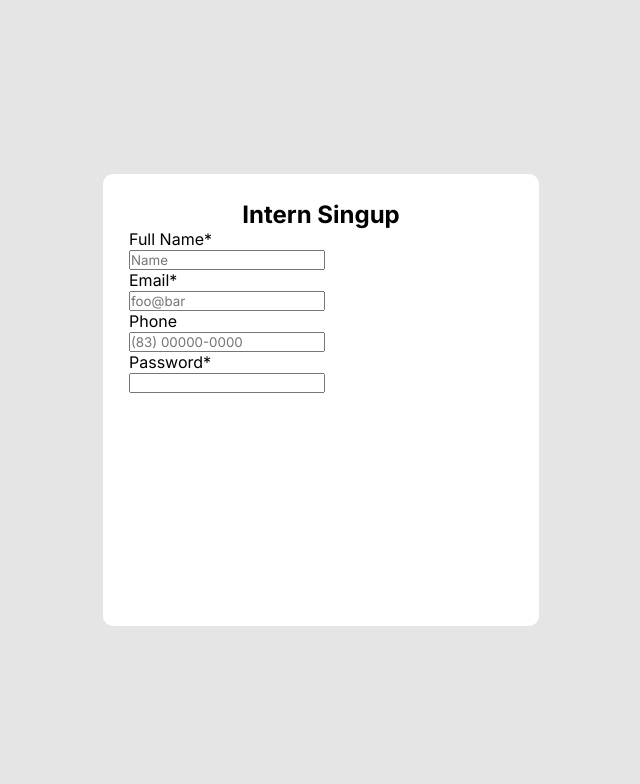
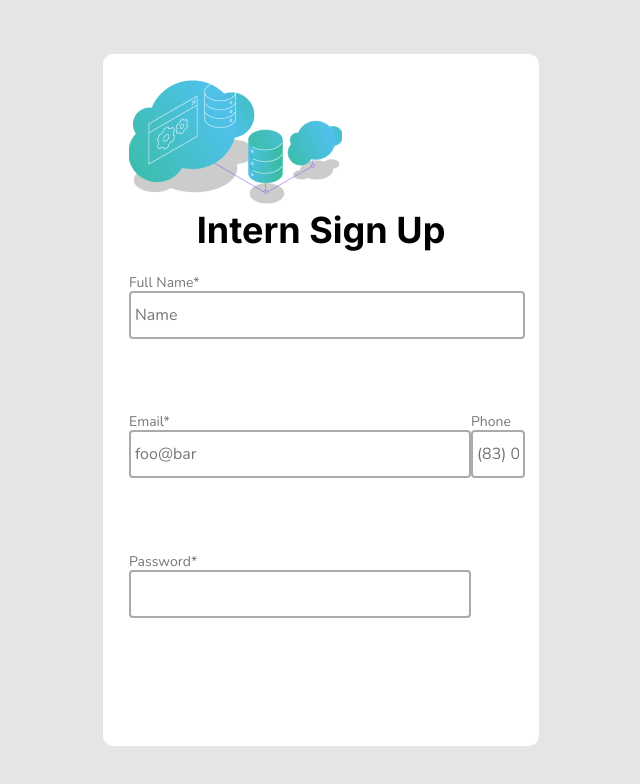
Before and after one commit to saamoff/react-form, a React (Create React App) app: page / in a window 1280 px wide. Shown: the top 784 px of the page, without its empty margins (319-959 px from the left). Built offline with nearby package versions, Linux system fonts and the light colour scheme.

Commit message:
Style: stylized inputs and applied some minor changes to overall code

```diff
--- a/public/index.html
+++ b/public/index.html
@@ -26,7 +26,7 @@
       work correctly both with client-side routing and a non-root public URL.
       Learn how to configure a non-root public URL by running `npm run build`.
     -->
-    <title>React App</title>
+    <title>React Form</title>
   </head>
   <body>
     <noscript>You need to enable JavaScript to run this app.</noscript>
--- a/public/style.css
+++ b/public/style.css
@@ -1,4 +1,5 @@
 @import url('https://fonts.googleapis.com/css2?family=Inter:wght@100;200;300;400;500;600;700;800;900&display=swap');
+@import url('https://fonts.googleapis.com/css2?family=Nunito:ital,wght@0,200;0,300;0,400;0,500;0,600;0,700;0,800;0,900;1,200;1,300;1,400;1,500;1,600;1,700;1,800;1,900&display=swap');
 
 *{
   font-family: 'Inter', sans-serif;
--- a/src/components/Input/index.js
+++ b/src/components/Input/index.js
@@ -0,0 +1,3 @@
+import {InputStyle, LabelStyle, InputWrap} from './input.styled';
+
+export {InputStyle, LabelStyle, InputWrap}
--- a/src/components/Input/input.js
+++ b/src/components/Input/input.js
@@ -1,12 +1,13 @@
-import React from 'react'
+import React from 'react';
+import {InputStyle, LabelStyle, InputWrap} from './index';
 
 const Input = ({ label, id, ...props }) => {
   return (
-    <div>
-      <label htmlFor={id}>{label}</label>
+    <InputWrap>
+      <LabelStyle htmlFor={id}>{label}</LabelStyle>
       <br></br>
-      <input id={id} type="text" {...props}></input>
-    </div>
+      <InputStyle width='100%' id={id} type="text" {...props}></InputStyle>
+    </InputWrap>
   )
 }
 
--- a/src/components/Input/input.styled.js
+++ b/src/components/Input/input.styled.js
@@ -0,0 +1,26 @@
+import styled from "styled-components";
+
+
+const InputStyle = styled.input`
+    font-family: 'Nunito', sans-serif;
+    font-size: 16px;
+    border: 2px solid #AAAAAA;
+    border-radius: 4px;
+    height: 36px;
+    padding: 4px;
+    width: ${(props) => props.width};
+    margin: 0 0 52px 0;
+`
+
+const LabelStyle = styled.label`
+    font-family: 'Nunito', sans-serif;
+    font-size: 14px;
+    line-height: 16px;
+    color: #767676;
+`
+
+const InputWrap = styled.div`
+    margin-top: 5%;
+`
+
+export {InputStyle, LabelStyle, InputWrap}
--- a/src/pages/Login/index.js
+++ b/src/pages/Login/index.js
@@ -1,3 +1,3 @@
-import {Title, Wrapper, MainWrap} from './login.styled';
+import {Title, Wrapper, MainWrap, FlexWrap} from './login.styled';
 
-export {Title, Wrapper, MainWrap}
+export {Title, Wrapper, MainWrap, FlexWrap}
--- a/src/pages/Login/login.js
+++ b/src/pages/Login/login.js
@@ -1,6 +1,7 @@
 import React from 'react'
 import Input from '../../components/Input/input.js'
-import {Title, Wrapper, MainWrap} from './index';
+import photo from '../../assets/data_1.png';
+import {Title, Wrapper, MainWrap, FlexWrap} from './index';
 
 
 const Login = ({width, height}) => {
@@ -8,12 +9,17 @@ const Login = ({width, height}) => {
     <MainWrap>
       <Wrapper width="30%">
         <div>
-          <Title>Intern Singup</Title>
+          <img src={photo} alt="Logo"/>
+          <Title>Intern Sign Up</Title>
           <form>
-            <Input id="Name" label="Full Name*" type="text" placeholder="Name"/>
-            <Input id="Email" label="Email*" type="email" placeholder="foo@bar"/>
-            <Input id="Phone" label="Phone" type="text" placeholder="(83) 00000-0000" required="false"/>
-            <Input id="Password" label="Password*" type="password"/>
+            <Input margin="2%"id="Name" label="Full Name*" type="text" placeholder="Name"/>
+            <FlexWrap>
+              <Input width="330px"id="Email" label="Email*" type="email" placeholder="foo@bar"/>
+              <Input maxLength={11} id="Phone" label="Phone" type="text" placeholder="(83) 00000-0000" required="false"/>
+            </FlexWrap>
+            <FlexWrap>
+              <Input width="330px" id="Password" label="Password*" type="password"/>
+            </FlexWrap>
           </form>
         </div>
     </Wrapper>
--- a/src/pages/Login/login.styled.js
+++ b/src/pages/Login/login.styled.js
@@ -2,7 +2,7 @@ import styled from 'styled-components';
 
 const Title = styled.h1`
   font-family: 'Inter', sans-serif;
-  font-size: 1.5rem;
+  font-size: 36px;
   text-align: center;
 `
 
@@ -16,10 +16,15 @@ const MainWrap = styled.section`
 
 const Wrapper = styled.section`
   width: ${(props) => props.width};
-  height: 50vh;
+  height: 80vh;
   padding: 2%;
   background-color: white;
   border-radius: 10px;
 `
 
-export {Title, Wrapper, MainWrap}
+const FlexWrap = styled.div`
+    display: flex;
+    justify-content: space-between;
+`
+
+export {Title, Wrapper, MainWrap, FlexWrap}
```
